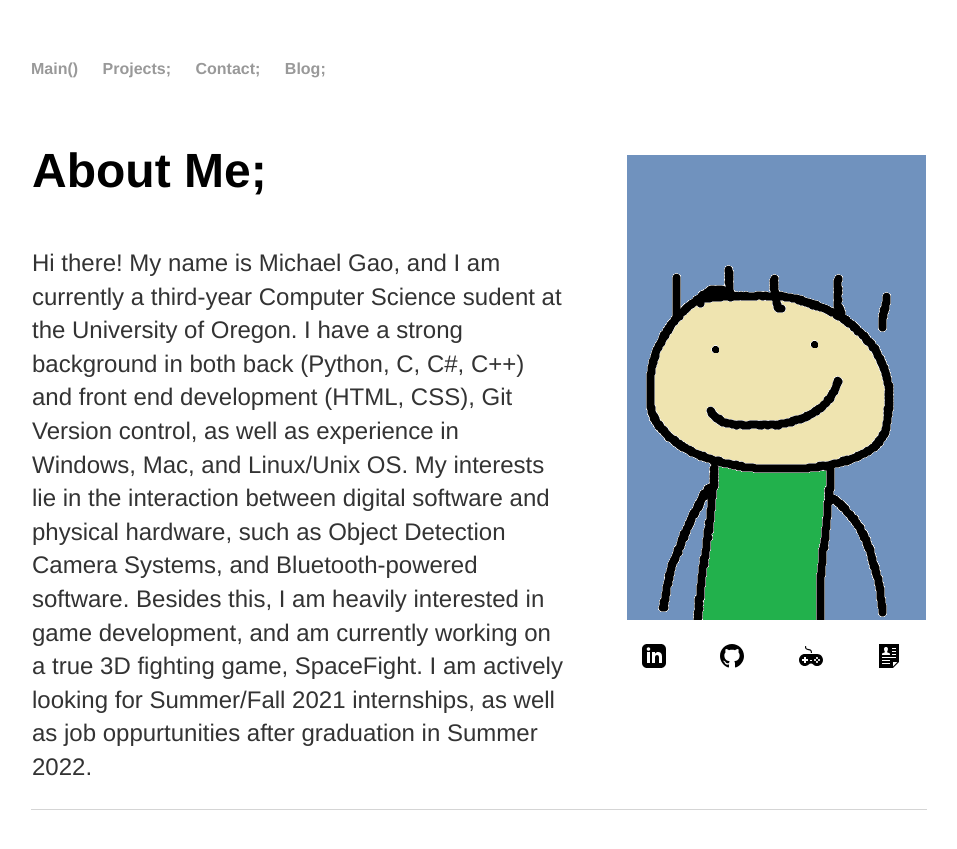
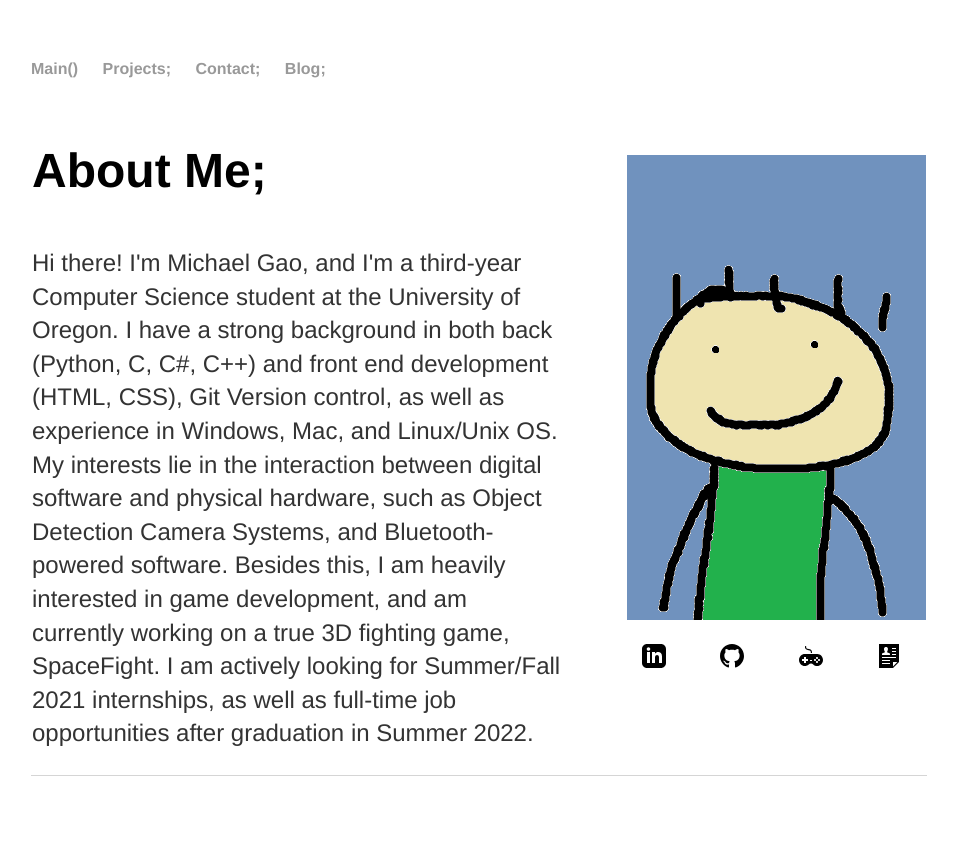
Before and after one commit to michael-c-gao/WebsiteOfMichael, a Jekyll site: the page built from index.html, in a window 1280 px wide. Shown: the top 849 px of the page, without its empty margins (161-1118 px from the left). Built offline with Jekyll 4.4.1, drawn with Linux system fonts in a browser that asks for light colours.

Commit message:
Update index.html

```diff
--- a/index.html
+++ b/index.html
@@ -23,12 +23,12 @@ title: Michael C. Gao
 <section class="parent">
 	<section class="child">
 		<h1>About Me;</h1>
-	<p>Hi there! My name is Michael Gao, and I am currently a third-year Computer Science sudent at the University of Oregon.
+	<p>Hi there! I'm Michael Gao, and I'm a third-year Computer Science student at the University of Oregon.
 	I have a strong background in both back (Python, C, C#, C++) and front end development (HTML, CSS), Git Version control,
 	as well as experience in Windows, Mac, and Linux/Unix OS. My interests lie in the interaction between digital software and
 	physical hardware, such as Object Detection Camera Systems, and Bluetooth-powered software.  Besides this, I am heavily
 	interested in game development, and am currently working on a true 3D fighting game, SpaceFight. I am actively looking for Summer/Fall 2021
-	internships, as well as job oppurtunities after graduation in Summer 2022. </p>
+	internships, as well as full-time job opportunities after graduation in Summer 2022. </p>
 	</section>
 	<section class="child">
 
```
